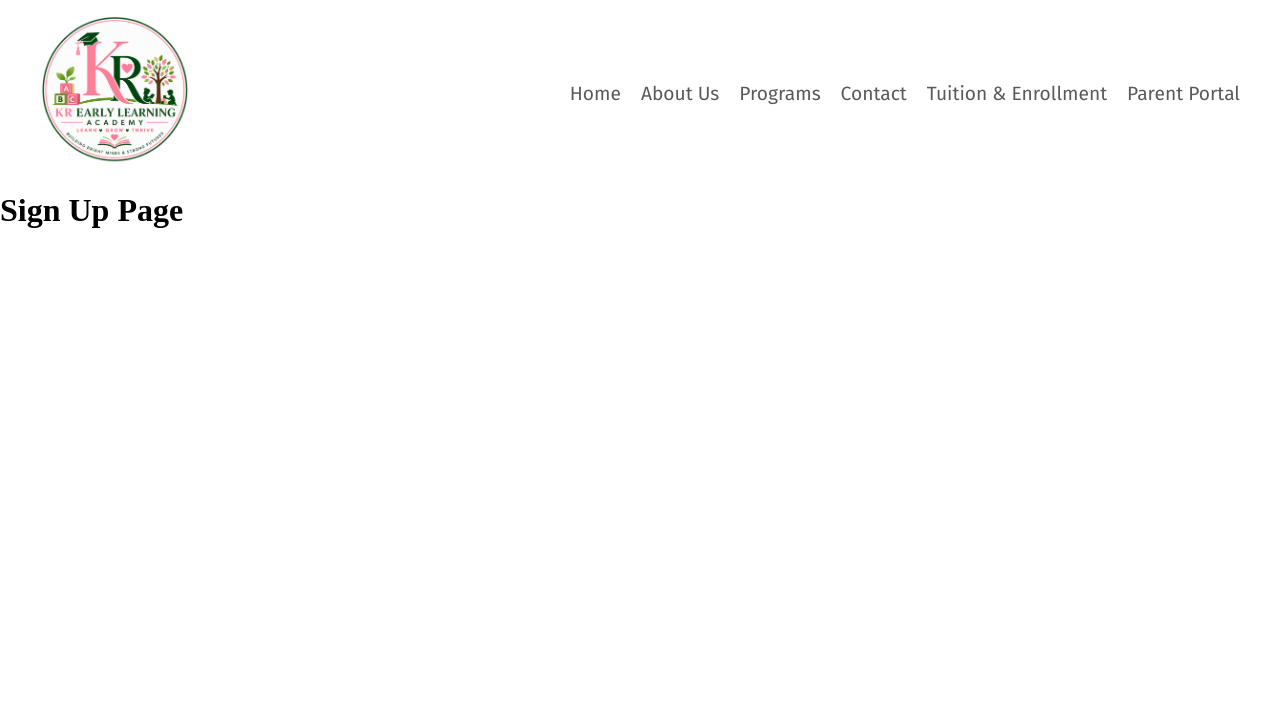
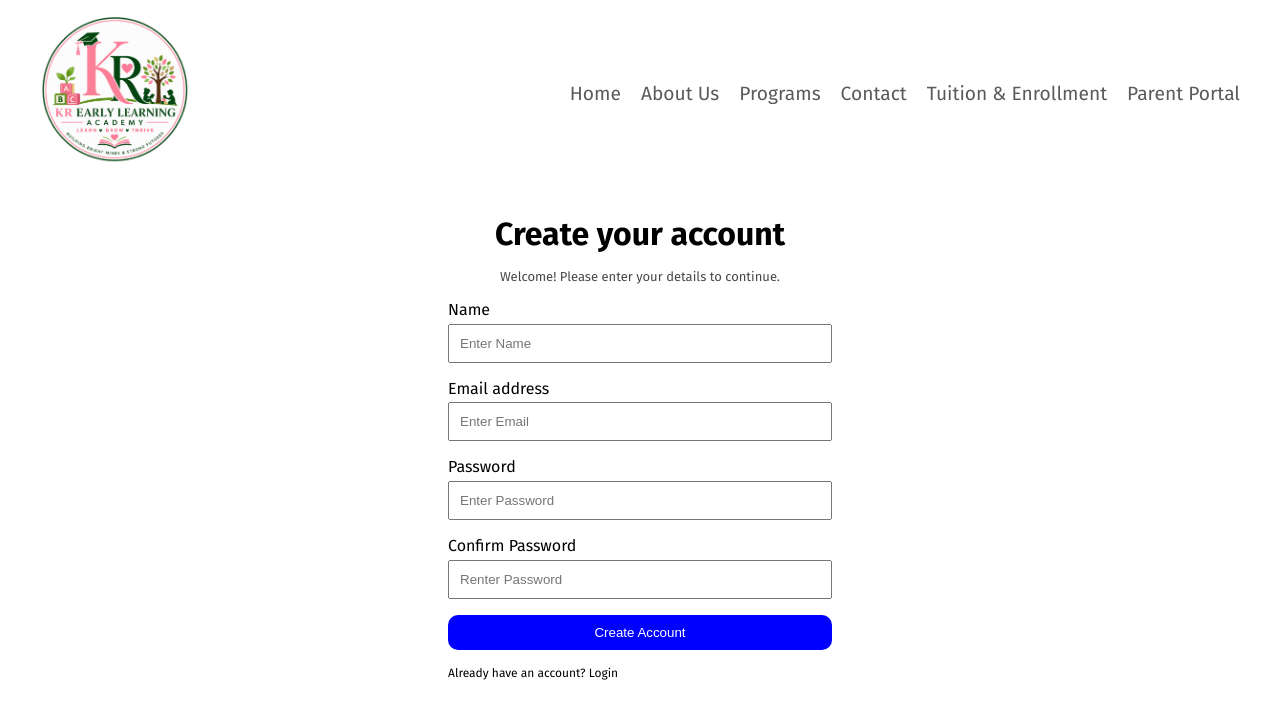
Before and after one commit to AllenCodess/krEarlyLearning, a React (Vite) app in the folder frontend/: page /signup in a window 1280 px wide. Shown: the top 718 px of the page. Built offline with nearby package versions, Linux system fonts and the light colour scheme.

Commit message:
added signup page

```diff
--- a/frontend/src/pages/SignUp.jsx
+++ b/frontend/src/pages/SignUp.jsx
@@ -1,7 +1,60 @@
+import { useState } from "react";
+
 export const SignUp = () => {
+  const [email, setEmail] = useState("");
+  const [password, setPassword] = useState("");
+  const [passwordConfirm, setPasswordConfirm] = useState("");
+  const [name, setName] = useState("");
+
+  const handleSubmit = (e) => {
+    e.preventDefault();
+    console.log(name, email, password, passwordConfirm);
+  };
+
   return (
     <>
-      <h1>Sign Up Page</h1>
+      <div className="login-container container">
+        <div className="login-box">
+          <h1 className="login-header">Create your account</h1>
+          <p className="login-text">Welcome! Please enter your details to continue.</p>
+          <form onSubmit={handleSubmit} className="login-form">
+            <label>Name</label>
+            <input
+              value={name}
+              onChange={(e) => setName(e.target.value)}
+              className="login-input"
+              type="text"
+              placeholder="Enter Name"
+            />
+            <label>Email address</label>
+            <input
+              value={email}
+              onChange={(e) => setEmail(e.target.value)}
+              className="login-input"
+              type="text"
+              placeholder="Enter Email"
+            />
+            <label>Password</label>
+            <input
+              value={password}
+              onChange={(e) => setPassword(e.target.value)}
+              className="login-input"
+              type="text"
+              placeholder="Enter Password"
+            />
+            <label>Confirm Password</label>
+            <input
+              value={passwordConfirm}
+              onChange={(e) => setPasswordConfirm(e.target.value)}
+              className="login-input"
+              type="text"
+              placeholder="Renter Password"
+            />
+            <button className="login-btn"> Create Account</button>
+            <p className="login-redirect">Already have an account? Login </p>
+          </form>
+        </div>
+      </div>
     </>
   );
 };
```
